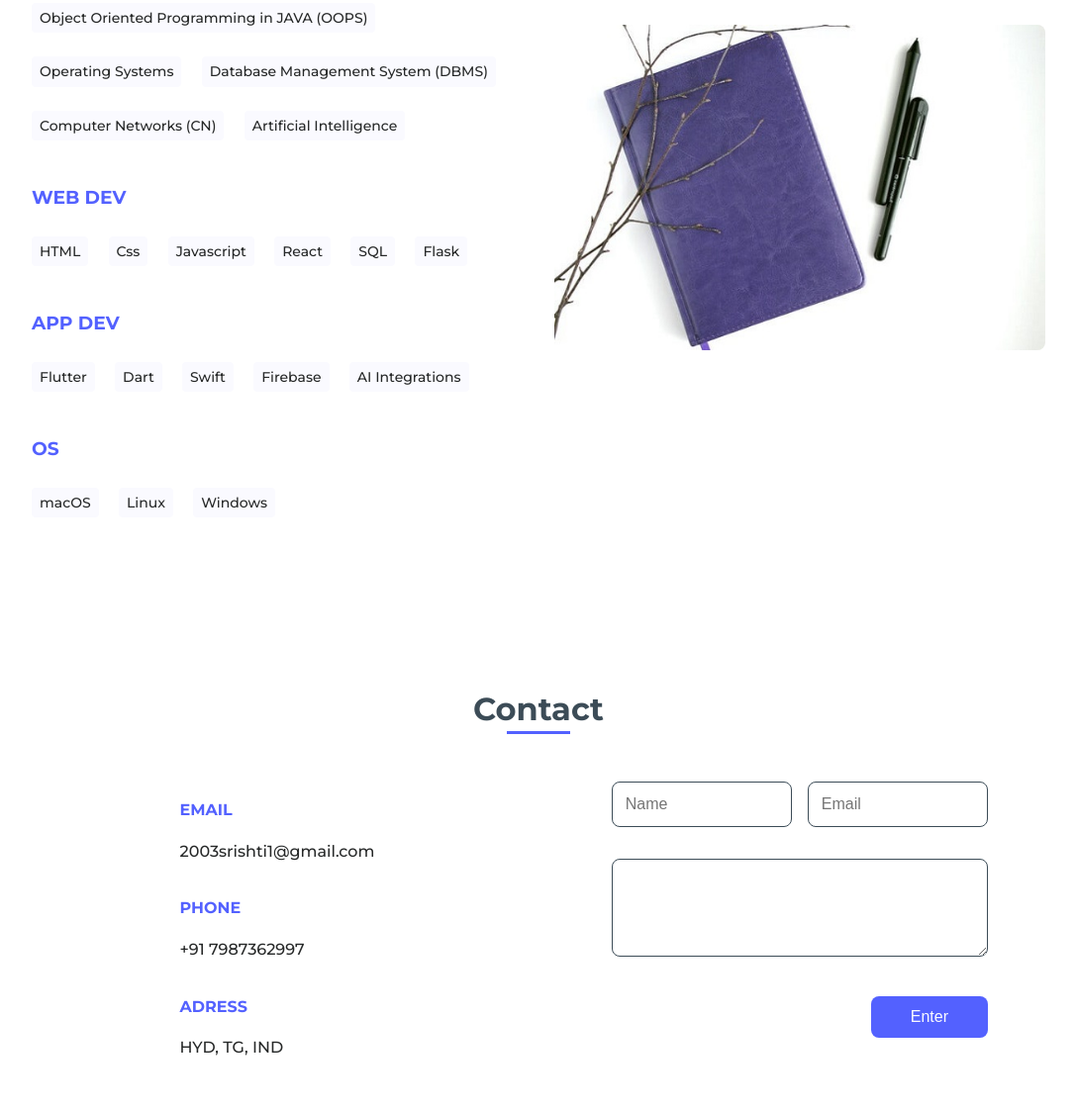
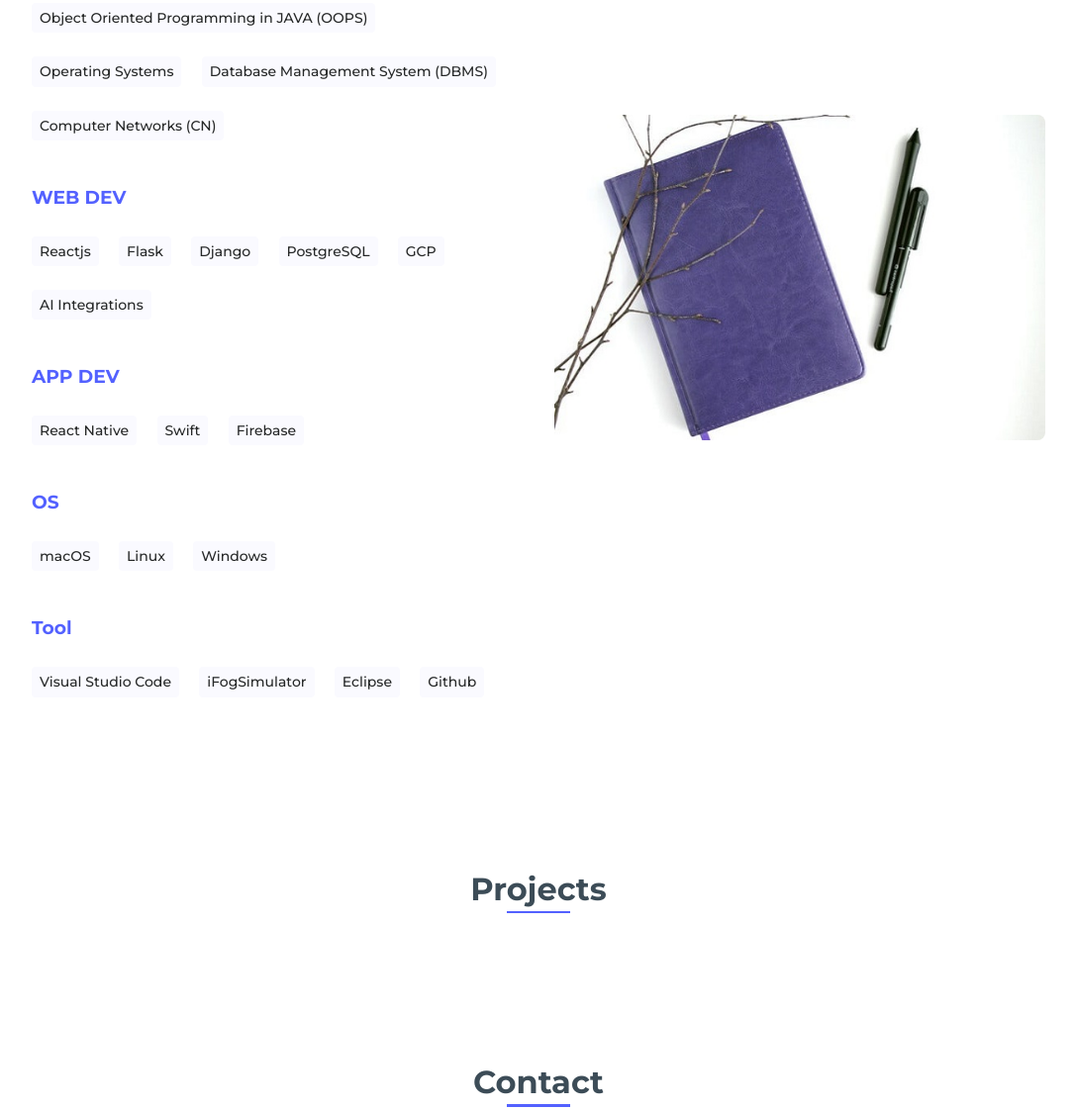
Before and after one commit to Srishti-20/Portfolio-website, a plain HTML site: page index.html in a window 1280 px wide. Shown: the part 3493-4615 px from the top of the page at 99% size, without its empty margins (96-1183 px from the left). Drawn offline with nearby package versions, Linux system fonts and the light colour scheme.

Commit message:
committed

```diff
--- a/index.html
+++ b/index.html
@@ -194,36 +194,35 @@
           <div class="skills__box">
             <h2 class="skills__subtitle">Technical Skills</h2>
             <h3 class="skills__subtitle">COURSES</h3>
-            <span class="skills__name"
-              >Data Structures and Algorithms (DSA)</span
-            >
-            <span class="skills__name"
-              >Object Oriented Programming in JAVA (OOPS)</span
-            >
+            <span class="skills__name">Data Structures and Algorithms (DSA)</span>
+            <span class="skills__name">Object Oriented Programming in JAVA (OOPS)</span>
             <span class="skills__name">Operating Systems</span>
             <span class="skills__name">Database Management System (DBMS)</span>
             <span class="skills__name">Computer Networks (CN)</span>
-            <span class="skills__name">Artificial Intelligence</span>
 
             <h3 class="skills__subtitle">WEB DEV</h3>
-            <span class="skills__name">HTML</span>
-            <span class="skills__name">Css</span>
-            <span class="skills__name">Javascript</span>
-            <span class="skills__name">React</span>
-            <span class="skills__name">SQL</span>
+            <span class="skills__name">Reactjs</span>
             <span class="skills__name">Flask</span>
+            <span class="skills__name">Django</span>
+            <span class="skills__name">PostgreSQL</span>
+            <span class="skills__name">GCP</span>
+            <span class="skills__name">AI Integrations</span>
 
             <h3 class="skills__subtitle">APP DEV</h3>
-            <span class="skills__name">Flutter</span>
-            <span class="skills__name">Dart</span>
+            <span class="skills__name">React Native</span>
             <span class="skills__name">Swift</span>
             <span class="skills__name">Firebase</span>
-            <span class="skills__name">AI Integrations</span>
 
             <h3 class="skills__subtitle">OS</h3>
             <span class="skills__name">macOS</span>
             <span class="skills__name">Linux</span>
             <span class="skills__name">Windows</span>
+
+            <h3 class="skills__subtitle">Tool</h3>
+            <span class="skills__name">Visual Studio Code</span>
+            <span class="skills__name">iFogSimulator</span>
+            <span class="skills__name">Eclipse</span>
+            <span class="skills__name">Github</span>
           </div>
 
           <div class="skills__img">
@@ -232,6 +231,10 @@
         </div>
       </section>
 
+      <!--===== PROJECTS =====-->
+      <section class="projects section" id="skills">
+        <h2 class="section-title">Projects</h2>
+
       <!--===== CONTACT =====-->
       <section class="contact section" id="contact">
         <h2 class="section-title">Contact</h2>
@@ -239,7 +242,7 @@
         <div class="contact__container bd-grid">
           <div class="contact__info">
             <h3 class="contact__subtitle">EMAIL</h3>
-            <span class="contact__text">2003srishti1@gmail.com</span>
+            <span class="contact__text">2003srishti@gmail.com</span>
 
             <h3 class="contact__subtitle">PHONE</h3>
             <span class="contact__text">+91 7987362997</span>
```
